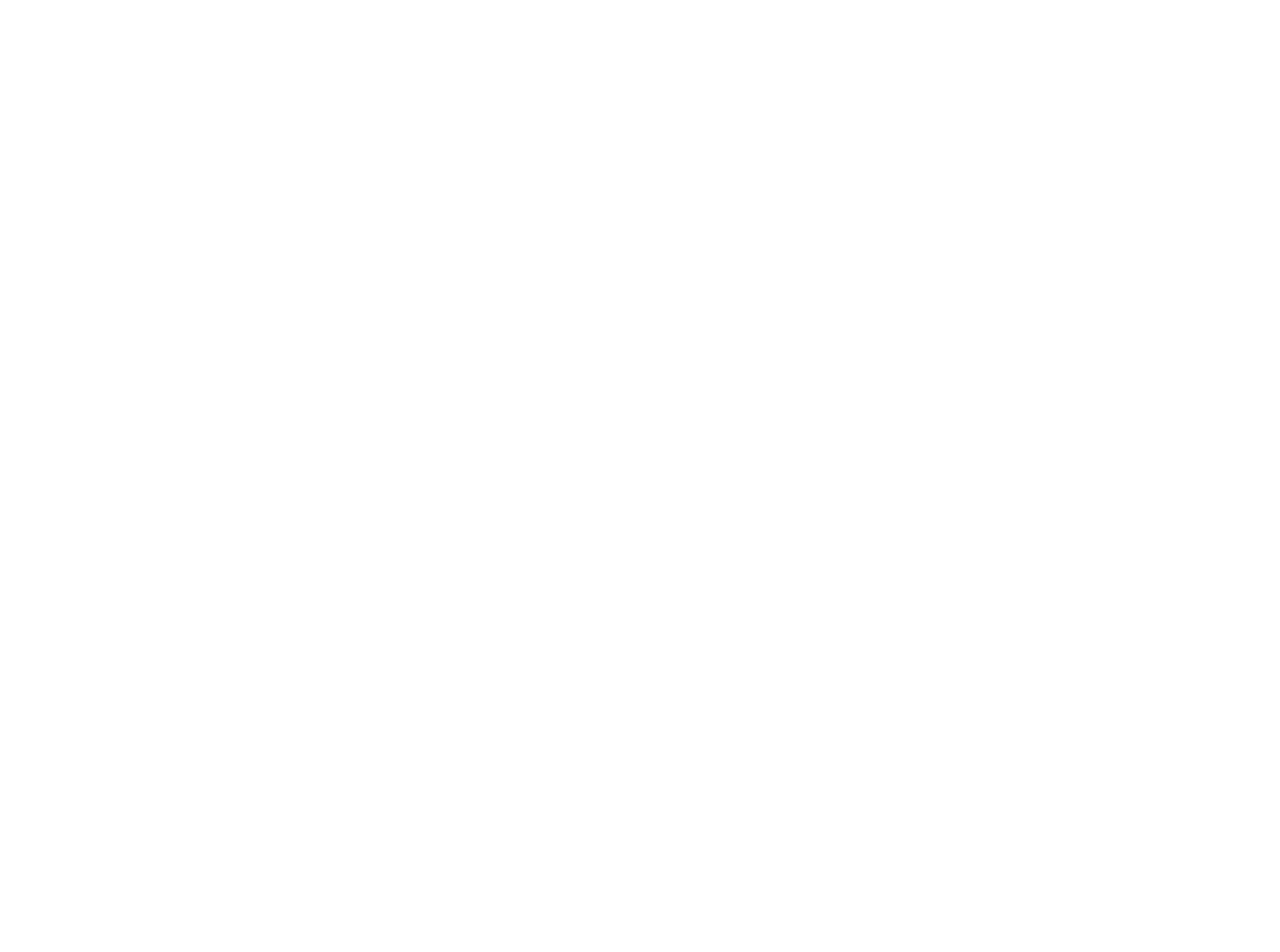
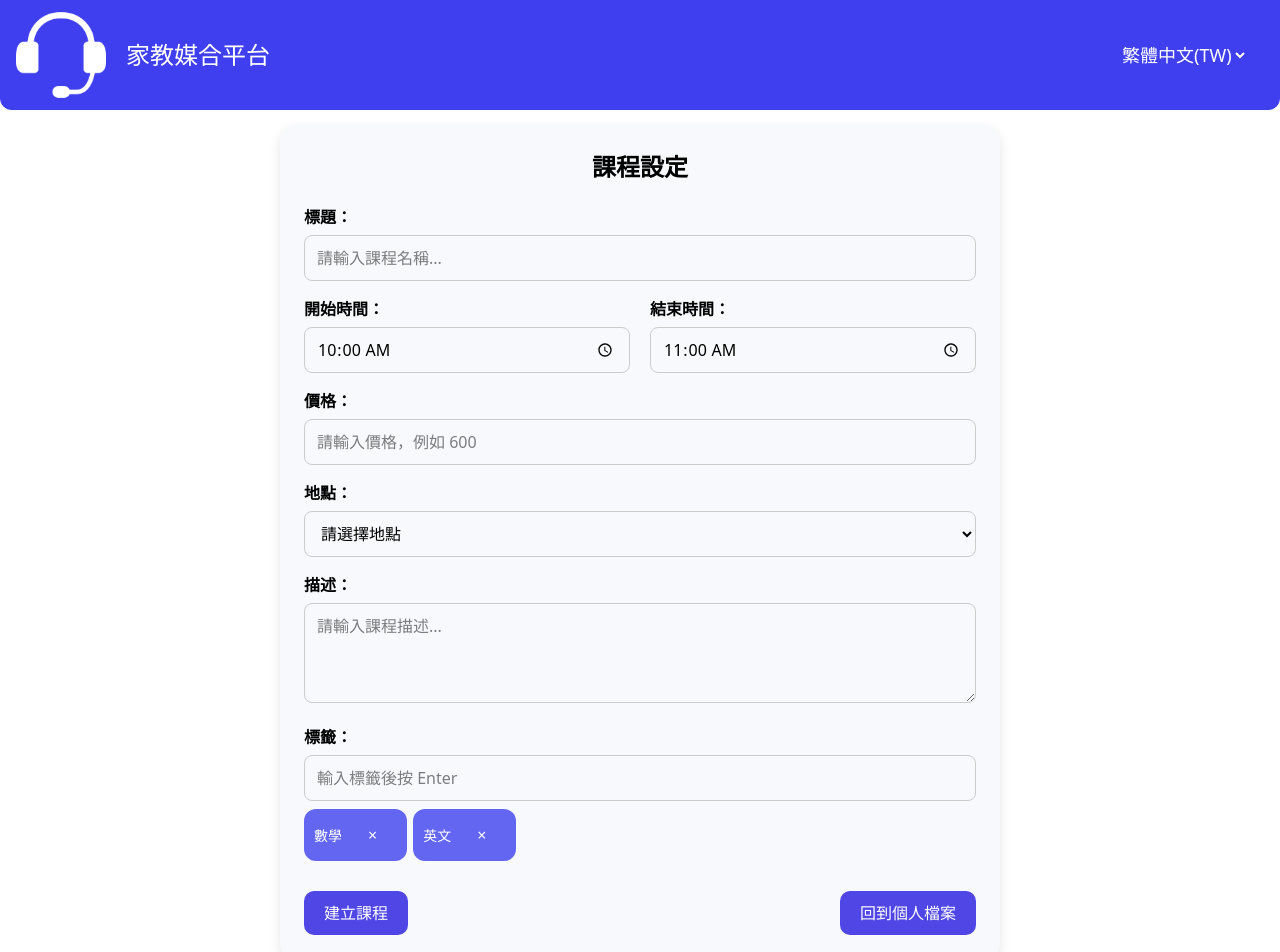
Before and after one commit to TobyWuNumOne/tutor-matching-platform, a Vue app in the folder frontend/: page /courseform in a window 1280 px wide. Before the commit this address had no page. Shown: the top 952 px of the page. Before the commit the page ends 800 px from the top, so only its background shows below. Built offline with nearby package versions, Linux system fonts and the light colour scheme.

Commit message:
feat: 新增課程設定頁面，包含課程標題、描述、價格、地點及標籤功能

```diff
--- /dev/null
+++ b/frontend/src/pages/CourseForm.vue
@@ -0,0 +1,308 @@
+<script setup>
+import { ref } from "vue";
+import { useRouter } from "vue-router";
+import Navbar from "../components/Navbar.vue";
+import Footer from "../components/Footer.vue";
+
+const router = useRouter();
+
+const course = ref({
+    subject: "",
+    description: "",
+    price: "",
+    location: "",
+    teacher_id: 1, // 假設為目前登入教師 ID
+});
+
+const startTime = ref("10:00");
+const endTime = ref("11:00");
+
+const tags = ref(["數學", "英文"]);
+const tagInput = ref("");
+
+const addTag = () => {
+    if (tagInput.value.trim() && !tags.value.includes(tagInput.value.trim())) {
+        tags.value.push(tagInput.value.trim());
+        tagInput.value = "";
+    }
+};
+
+const removeTag = (index) => {
+    tags.value.splice(index, 1);
+};
+
+const successMessage = ref("");
+const errorMessage = ref("");
+
+// 每個欄位的錯誤狀態
+const errors = ref({
+    subject: false,
+    price: false,
+    location: false,
+    startTime: false,
+    endTime: false,
+});
+
+const submitForm = () => {
+    // 初始化錯誤
+    errors.value = {
+        subject: !course.value.subject,
+        price: !course.value.price,
+        location: !course.value.location,
+        startTime: !startTime.value,
+        endTime: !endTime.value,
+    };
+
+    const hasError = Object.values(errors.value).some((v) => v);
+
+    if (hasError) {
+        errorMessage.value = "❗請填寫所有必填欄位（描述可選）";
+        successMessage.value = "";
+        return;
+    }
+
+    const formData = {
+        ...course.value,
+        start_time: startTime.value,
+        end_time: endTime.value,
+        tags: tags.value,
+    };
+
+    console.log("📦 課程資料送出:", formData);
+
+    successMessage.value = "✅ 課程建立成功！";
+    errorMessage.value = "";
+};
+
+import { watch } from "vue";
+
+// 即時監控欄位輸入來移除錯誤框框
+watch(
+    course,
+    (newVal) => {
+        if (newVal.subject) errors.value.subject = false;
+        if (newVal.price) errors.value.price = false;
+        if (newVal.location) errors.value.location = false;
+    },
+    { deep: true }
+);
+
+watch(startTime, (val) => {
+    if (val) errors.value.startTime = false;
+});
+
+watch(endTime, (val) => {
+    if (val) errors.value.endTime = false;
+});
+
+const goBack = () => {
+    router.push("/teacherdashboard");
+};
+</script>
+
+<template>
+    <Navbar />
+    <div class="course-form">
+        <h2 class="form-title">課程設定</h2>
+
+        <div class="form-group">
+            <label>標題：</label>
+            <input
+                v-model="course.subject"
+                :class="{ 'input-error': errors.subject }"
+                placeholder="請輸入課程名稱..."
+            />
+        </div>
+
+        <div class="form-row">
+            <div class="form-group">
+                <label>開始時間：</label>
+                <input
+                    type="time"
+                    v-model="startTime"
+                    :class="{ 'input-error': errors.startTime }"
+                />
+            </div>
+            <div class="form-group">
+                <label>結束時間：</label>
+                <input
+                    type="time"
+                    v-model="endTime"
+                    :class="{ 'input-error': errors.endTime }"
+                />
+            </div>
+        </div>
+
+        <div class="form-group">
+            <label>價格：</label>
+            <input
+                type="number"
+                v-model="course.price"
+                :class="{ 'input-error': errors.price }"
+                placeholder="請輸入價格，例如 600"
+            />
+        </div>
+
+        <div class="form-group">
+            <label>地點：</label>
+            <select
+                v-model="course.location"
+                :class="{ 'input-error': errors.location }"
+            >
+                <option value="" disabled>請選擇地點</option>
+                <option value="線上授課">線上授課</option>
+                <option value="學生家">學生家</option>
+                <option value="教師地點">教師地點</option>
+            </select>
+        </div>
+
+        <div class="form-group">
+            <label>描述：</label>
+            <textarea
+                v-model="course.description"
+                placeholder="請輸入課程描述..."
+            ></textarea>
+        </div>
+
+        <div class="form-group">
+            <label>標籤：</label>
+            <input
+                v-model="tagInput"
+                @keydown.enter.prevent="addTag"
+                placeholder="輸入標籤後按 Enter"
+            />
+            <div class="tag-list">
+                <span v-for="(tag, index) in tags" :key="index" class="tag">
+                    {{ tag }}
+                    <button @click="removeTag(index)">×</button>
+                </span>
+            </div>
+        </div>
+
+        <div class="form-actions">
+            <button @click="submitForm">建立課程</button>
+            <p v-if="errorMessage" class="error-message">{{ errorMessage }}</p>
+            <p v-if="successMessage" class="success-message">
+                {{ successMessage }}
+            </p>
+            <button @click="goBack">回到個人檔案</button>
+        </div>
+    </div>
+    <Footer />
+</template>
+
+<style scoped>
+.course-form {
+    max-width: 720px;
+    margin: 0 auto;
+    margin-top: 125px;
+    margin-bottom: 25px;
+    padding: 24px;
+    border-radius: 16px;
+    background: #f7f9fc;
+    box-shadow: 0 4px 12px rgba(0, 0, 0, 0.1);
+}
+
+.form-title {
+    font-size: 24px;
+    margin-bottom: 20px;
+    font-weight: bold;
+    text-align: center;
+}
+
+.form-group {
+    margin-bottom: 16px;
+}
+
+label {
+    display: block;
+    margin-bottom: 6px;
+    font-weight: bold;
+}
+
+input,
+textarea,
+select {
+    width: 100%;
+    padding: 10px 12px;
+    border: 1px solid #ccc;
+    border-radius: 8px;
+    font-size: 16px;
+}
+
+textarea {
+    min-height: 100px;
+    resize: vertical;
+}
+
+.form-row {
+    display: flex;
+    gap: 20px;
+}
+
+.form-row .form-group {
+    flex: 1;
+}
+
+.tag-list {
+    margin-top: 8px;
+}
+
+.tag {
+    display: inline-flex;
+    align-items: center;
+    background: #6366f1;
+    color: #fff;
+    padding: 4px 10px;
+    border-radius: 12px;
+    margin-right: 6px;
+    margin-bottom: 6px;
+    font-size: 14px;
+}
+
+.tag button {
+    background: transparent;
+    border: none;
+    color: #fff;
+    margin-left: 6px;
+    cursor: pointer;
+}
+
+.form-actions {
+    display: flex;
+    justify-content: space-between;
+    margin-top: 24px;
+}
+
+button {
+    padding: 10px 20px;
+    font-size: 16px;
+    background: #4f46e5;
+    color: white;
+    border: none;
+    border-radius: 10px;
+    cursor: pointer;
+}
+
+button:hover {
+    background: #4338ca;
+}
+.error-message {
+    margin-top: 10px;
+    color: #dc2626; /* 紅色 */
+    font-weight: bold;
+    text-align: center;
+}
+
+.success-message {
+    margin-top: 10px;
+    color: #10b981; /* 綠色 */
+    font-weight: bold;
+    text-align: center;
+}
+
+.input-error {
+    border: 2px solid #dc2626 !important;
+    background-color: #fef2f2;
+}
+</style>
--- a/frontend/src/pages/TeacherDashboard.vue
+++ b/frontend/src/pages/TeacherDashboard.vue
@@ -1,45 +1,47 @@
 <script setup>
-    import { reactive, ref, computed } from 'vue';
-    import Navbar from '../components/Navbar.vue';
-    import Footer from '../components/Footer.vue';
+import { reactive, ref, computed } from "vue";
+import Navbar from "../components/Navbar.vue";
+import Footer from "../components/Footer.vue";
+import { useRouter } from "vue-router";
+const router = useRouter();
 
 const teachers = reactive({
-        name: '老師 A',
-        email: 'teachera@test.com',
-        country: '臺北 Taipei',
-        course: '國文',
+    name: "老師 A",
+    email: "teachera@test.com",
+    country: "臺北 Taipei",
+    course: "國文",
 });
 
 const bookedStudents = ref([
     {
-            name: '學生 A',
-            course: '國文',
-            time: '09:00 - 10:00',
-            status: '線上',
+        name: "學生 A",
+        course: "國文",
+        time: "09:00 - 10:00",
+        status: "線上",
     },
     {
-            name: '學生 B',
-            course: '英文',
-            time: '10:00 - 11:00',
-            status: '離線',
+        name: "學生 B",
+        course: "英文",
+        time: "10:00 - 11:00",
+        status: "離線",
     },
     {
-            name: '學生 C',
-            course: '數學',
-            time: '14:00 - 15:00',
-            status: '線上',
+        name: "學生 C",
+        course: "數學",
+        time: "14:00 - 15:00",
+        status: "線上",
     },
     {
-            name: '學生 D',
-            course: '社會',
-            time: '17:00 - 18:00',
-            status: '離線',
+        name: "學生 D",
+        course: "社會",
+        time: "17:00 - 18:00",
+        status: "離線",
     },
     {
-            name: '學生 E',
-            course: '自然',
-            time: '20:00 - 21:00',
-            status: '線上',
+        name: "學生 E",
+        course: "自然",
+        time: "20:00 - 21:00",
+        status: "線上",
     },
 ]);
 
@@ -47,9 +49,9 @@
 const showCalendar = ref(false);
 const showBulletin = ref(false);
 const showModal = ref(false);
-    const selectedDate = ref('');
-    const selectedPeriod = ref('');
-    const scheduleStatus = ref('');
+const selectedDate = ref("");
+const selectedPeriod = ref("");
+const scheduleStatus = ref("");
 
 // 2025年7月固定示範，可改成動態邏輯
 const currentYear = ref(2025);
@@ -60,8 +62,8 @@
 
 // 公告欄相關
 const newAnnouncement = reactive({
-        title: '',
-        content: '',
+    title: "",
+    content: "",
 });
 
 const announcements = reactive([]);
@@ -79,16 +81,12 @@
 // 生成完整月曆格子 (陣列內元素是日期號碼或空字串代表空格)
 const calendarDays = computed(() => {
     const days = [];
-        const firstDayWeek = getDayOfWeek(
-            currentYear.value,
-            currentMonth.value,
-            1
-        );
+    const firstDayWeek = getDayOfWeek(currentYear.value, currentMonth.value, 1);
     const totalDays = getDaysInMonth(currentYear.value, currentMonth.value);
 
     // 月曆起始空白格(第一天是星期幾，前面空幾格)
     for (let i = 0; i < firstDayWeek; i++) {
-            days.push('');
+        days.push("");
     }
     // 月份日期
     for (let d = 1; d <= totalDays; d++) {
@@ -96,7 +94,7 @@
     }
     // 補足尾部空白(不一定要，讓每週7天整齊)
     while (days.length % 7 !== 0) {
-            days.push('');
+        days.push("");
     }
     return days;
 });
@@ -110,9 +108,10 @@
 // 該日期是否所有時段都是不可預約(默認為可預約)
 function isAllUnavailable(day) {
     if (!day) return false;
-        const dateKey = `${currentYear.value}-${String(
-            currentMonth.value
-        ).padStart(2, '0')}-${String(day).padStart(2, '0')}`;
+    const dateKey = `${currentYear.value}-${String(currentMonth.value).padStart(
+        2,
+        "0"
+    )}-${String(day).padStart(2, "0")}`;
     const dayStatus = availability[dateKey];
     if (!dayStatus) return false; // 無設定代表可預約
     return !dayStatus.morning && !dayStatus.afternoon && !dayStatus.evening;
@@ -120,10 +119,10 @@
 
 // 格子底色判斷
 function getDayBgColor(day) {
-        if (!day) return 'bg-transparent';
-        if (isSunday(day)) return 'bg-gray-300 cursor-not-allowed';
-        if (isAllUnavailable(day)) return 'bg-red-300 cursor-pointer';
-        return 'bg-green-300 cursor-pointer';
+    if (!day) return "bg-transparent";
+    if (isSunday(day)) return "bg-gray-300 cursor-not-allowed";
+    if (isAllUnavailable(day)) return "bg-red-300 cursor-pointer";
+    return "bg-green-300 cursor-pointer";
 }
 
 // 點日期時，設定 selectedDate 且 showModal 打開
@@ -132,7 +131,7 @@
     if (isSunday(day)) return;
     selectedDate.value = `${currentYear.value}-${String(
         currentMonth.value
-        ).padStart(2, '0')}-${String(day).padStart(2, '0')}`;
+    ).padStart(2, "0")}-${String(day).padStart(2, "0")}`;
     showModal.value = false;
 }
 
@@ -163,7 +162,7 @@
         };
     }
     availability[dateKey][periodMapToKey(selectedPeriod.value)] =
-            status === '可預約';
+        status === "可預約";
     scheduleStatus.value = status;
     showModal.value = false;
 }
@@ -176,21 +175,21 @@
 // period 字串對應 availability key
 function periodMapToKey(period) {
     switch (period) {
-            case '上午':
-                return 'morning';
-            case '下午':
-                return 'afternoon';
-            case '晚上':
-                return 'evening';
+        case "上午":
+            return "morning";
+        case "下午":
+            return "afternoon";
+        case "晚上":
+            return "evening";
     }
-        return '';
+    return "";
 }
 
 // 讀取某天某時段狀態
 function getPeriodStatus(dateStr, period) {
     const dayStatus = availability[dateStr];
-        if (!dayStatus) return '可預約';
-        return dayStatus[periodMapToKey(period)] ? '可預約' : '不可預約';
+    if (!dayStatus) return "可預約";
+    return dayStatus[periodMapToKey(period)] ? "可預約" : "不可預約";
 }
 
 // 切換月份
@@ -201,7 +200,7 @@
     } else {
         currentMonth.value--;
     }
-        selectedDate.value = '';
+    selectedDate.value = "";
     showModal.value = false;
 }
 
@@ -212,19 +211,19 @@
     } else {
         currentMonth.value++;
     }
-        selectedDate.value = '';
+    selectedDate.value = "";
     showModal.value = false;
 }
 
 // 公告欄相關功能
 function clearAnnouncement() {
-        newAnnouncement.title = '';
-        newAnnouncement.content = '';
+    newAnnouncement.title = "";
+    newAnnouncement.content = "";
 }
 
 function publishAnnouncement() {
     if (!newAnnouncement.title.trim() || !newAnnouncement.content.trim()) {
-            alert('請輸入標題與內容');
+        alert("請輸入標題與內容");
         return;
     }
     announcements.push({
@@ -298,9 +297,10 @@
                             公告欄
                         </button>
                         <button
+                            @click="router.push('/courseform')"
                             class="bg-gray-200 hover:bg-gray-300 py-2 rounded-md cursor-pointer w-full text-center"
                         >
-                            線上教學課程
+                            建立課程
                         </button>
                     </div>
                 </div>
@@ -345,7 +345,7 @@
                                 </p>
                                 <p class="text-left md:w-1/4">
                                     <span class="font-bold">預約時間：</span
-                                    >{{ student.time || '未填寫' }}
+                                    >{{ student.time || "未填寫" }}
                                 </p>
                             </div>
                             <div
@@ -358,8 +358,8 @@
                                 >
                                     {{
                                         showAllStudents
-                                            ? '顯示較少'
-                                            : '查看更多...'
+                                            ? "顯示較少"
+                                            : "查看更多..."
                                     }}
                                 </button>
                             </div>
@@ -492,7 +492,7 @@
                                     >
                                         {{
                                             calendarDays[wIndex * 7 + d - 1] ||
-                                            ''
+                                            ""
                                         }}
                                     </td>
                                 </tr>
@@ -655,7 +655,7 @@
                                         @click="toggleEdit(i)"
                                         class="text-blue-600 hover:underline cursor-pointer"
                                     >
-                                        {{ a.editable ? '完成' : '編輯' }}
+                                        {{ a.editable ? "完成" : "編輯" }}
                                     </button>
                                     <button
                                         @click="deleteAnnouncement(i)"
--- a/frontend/src/router/index.js
+++ b/frontend/src/router/index.js
@@ -8,6 +8,7 @@ import PersonalDashboard from "../pages/PersonalDashboard.vue";
 import TeacherDashboard from "../pages/TeacherDashboard.vue";
 import TeacherInfoPage from "../pages/TeacherInfoPage.vue";
 import Booking from "../pages/Booking.vue";
+import CourseForm from "../pages/CourseForm.vue";
 
 const routes = [
     {
@@ -46,6 +47,10 @@ const routes = [
         path: "/booking",
         component: Booking,
     },
+    {
+        path: "/courseform",
+        component: CourseForm,
+    },
 ];
 
 const router = createRouter({
```
Also changed, not shown: frontend/src/pages/PersonalDashboard.vue (+29 -29 lines). Lines whose indentation alone changed are shown as unchanged.
